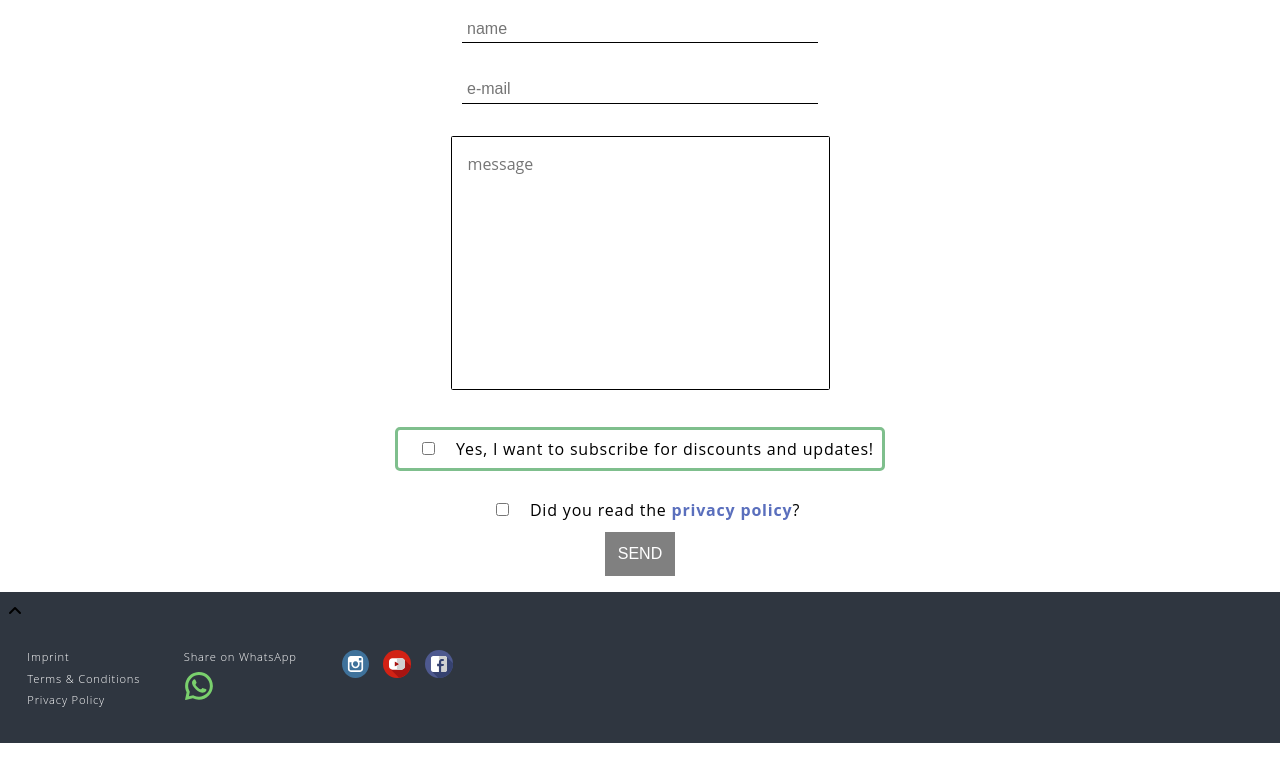
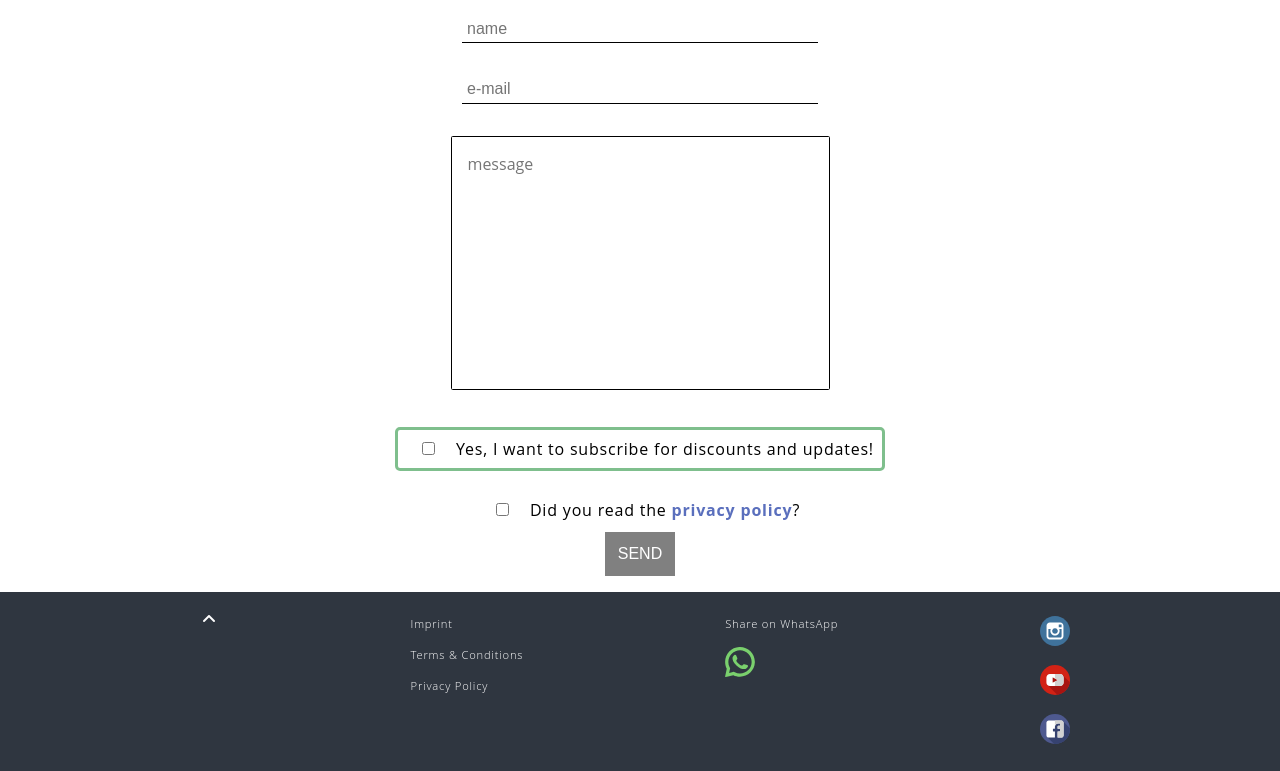
Before and after one commit to alperkuertuel/krispytunes, a PHP site: page / in a window 1280 px wide. Shown: the part 3961-4732 px from the top of the page. Before the commit the page ends 4704 px from the top, so only its background shows below. Run offline with PHP 8.4, Linux system fonts and the light colour scheme; some libraries are stand-ins or nearby versions.

Commit message:
clean up / refactor / design footer

```diff
--- a/modules/footer/footer.php
+++ b/modules/footer/footer.php
@@ -1,29 +1,21 @@
-<footer>
-    <div>
+<footer class="footer">
     <a href="#Instrumental-Store">
-            <i class="fa-solid fa-angle-up" aria-label="Scroll to Top"></i>
+        <i class="fa-solid fa-angle-up footer__up-button" aria-label="Scroll to Top"></i>
     </a>
-    </div>
-	<div id="dfooter1">
     <ul>
         <li><a href="imprint" target="_blank">Imprint</a></li>
         <li><a href="imprint" target="_blank">Terms &amp; Conditions</a></li>
         <li><a href="privacy-policy" target="_blank">Privacy Policy</a></li>
 	</ul>
-    </div>
-    <div id="dfooter2">
     <ul>
         <li><a href="whatsapp://send?text=Listen%20to%20the%20instrumentals%20I%20found%20here%3A%20https%3A%2F%2Fkrispytunes.com">Share on WhatsApp</a></li>
         <li><a href="whatsapp://send?text=Listen%20to%20the%20instrumentals%20I%20found%20here%3A%20https%3A%2F%2Fkrispytunes.com"><img src="img/whatsapp.svg" alt="WhatsApp" loading="lazy"/></a></li>
     </ul>
-    </div>
-    <div id="dfooter3">
     <ul>
         <li><a href="https://www.instagram.com/krispy.tunes" target="_blank" rel="noopener"><img src="img/instagram.svg" alt="Instagram" loading="lazy"/></a></li>
         <li><a href="https://www.youtube.com/krispytunes" target="_blank" rel="noopener"><img src="img/youtube.svg" alt="Youtube" loading="lazy"/></a></li>
         <li><a href="https://www.facebook.com/krispytunes" target="_blank" rel="noopener"><img src="img/facebook.svg" alt="Facebook" loading="lazy"/></a></li>
     </ul>
-    </div>
 </footer>
 <script>
     $(document).ready(function() {
--- a/stylesheet_v12.css
+++ b/stylesheet_v12.css
@@ -743,63 +743,44 @@ input {
   padding: 0.5rem;
 }
 
-footer {
+.footer {
+  display: flex;
+  flex-wrap: wrap;
+  align-items: flex-start;
+  justify-content: space-evenly;
+  padding: 1rem;
+  text-align: left;
   background-color: var(--secondary-color);
-  vertical-align: center;
   color: var(--white);
-  text-align: left;
   width: 100%;
-  padding: 0.5em;
 }
 
-#dfooter1,
-#dfooter2,
-#dfooter3 {
-  display: inline-block;
-  vertical-align: top;
-  height: auto;
-  text-align: left;
+.footer__up-button {
+  color: var(--white);
 }
 
-footer div ul {
-  text-align: left;
-  margin: 1em 0.5em;
-  padding: 0.5em;
+.footer ul li {
+  font-size: 0.7rem;
+  padding: 0.5rem;
 }
 
-footer div ul li {
-  list-style: none;
-  font-size: 0.7em;
-  padding: 0.3em;
-}
-
-footer div ul li a {
+.footer ul li a {
   color: var(--white);
-  text-decoration: none;
   font-weight: lighter;
 }
 
-footer div ul li a:hover {
+.footer ul li a:hover {
   text-decoration: none;
   color: var(--gray);
   transition: all 0.5s ease;
 }
 
-footer div ul li a img {
+.footer ul li a img {
   width: 30px;
   height: 30px;
-  padding: 0.1em;
 }
 
-#dfooter3 ul li {
-  display: inline-block;
-}
-
-#up img {
-  height: 25px;
-  width: 25px;
-}
-
+/* -- imprint styling -- */
 .imprint_box h2 {
   font-weight: lighter;
   font-size: 1.5em;
@@ -819,10 +800,6 @@ footer div ul li a img {
 .icon_refer {
   font-size: 0.8em;
   color: var(--gray);
-}
-
-dt a:hover {
-  color: var(--black);
 }
 
 input:focus,
```
Also changed, not shown: modules/footer/footer-de.php (+2 -10 lines). Lines whose indentation alone changed are shown as unchanged.
